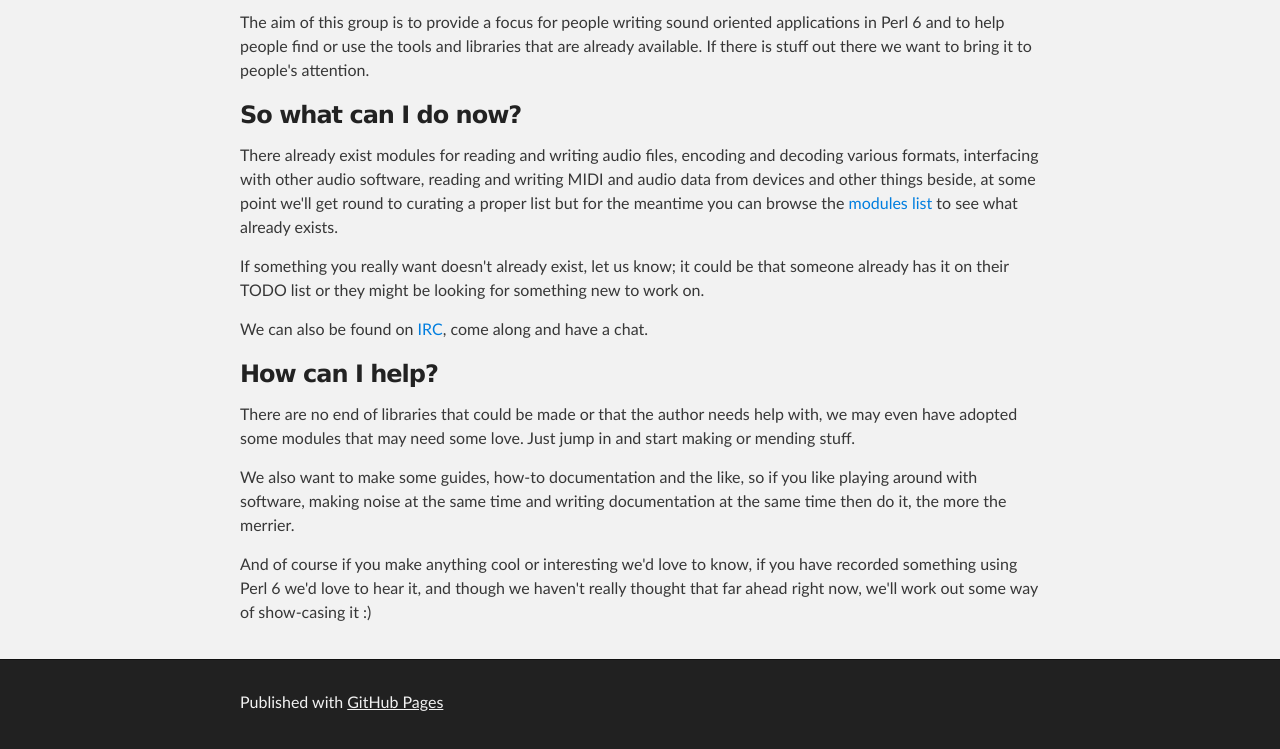
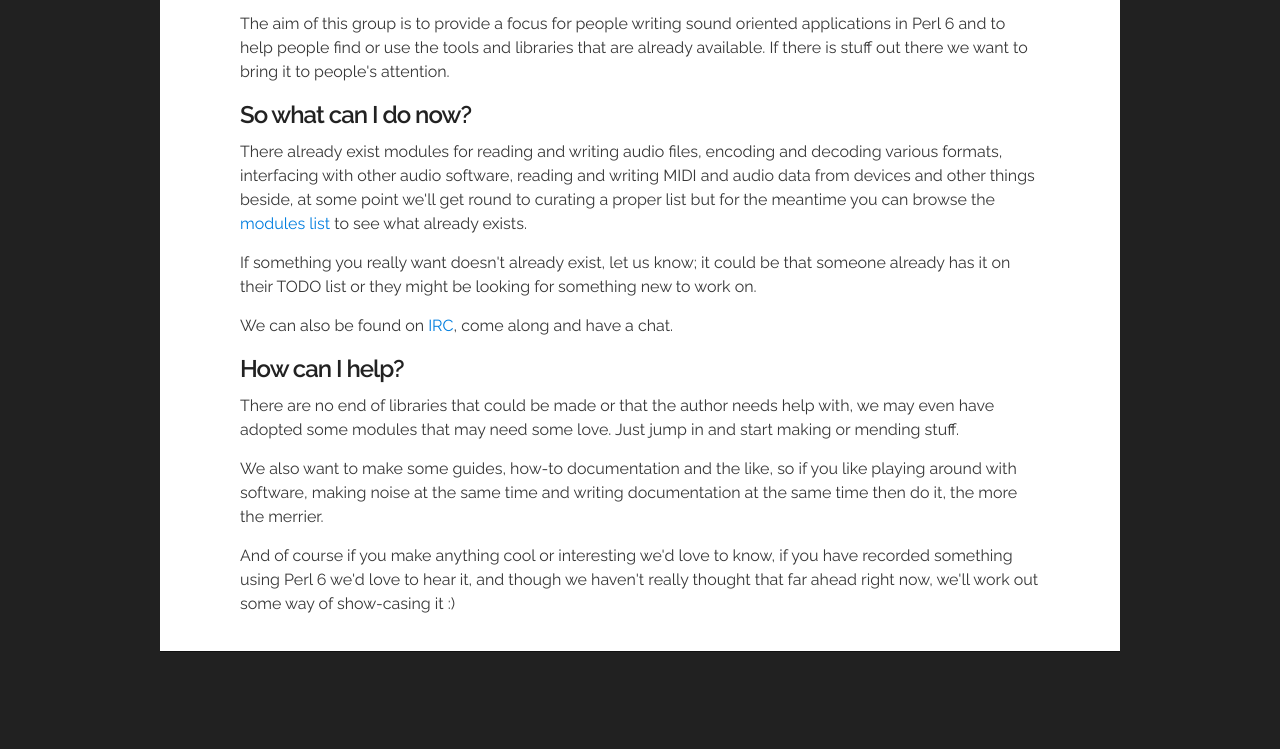
Before and after one commit to Perl6-Noise-Gang/Perl6-Noise-Gang.github.io, a plain HTML site: page index.html in a window 1280 px wide. Shown: the part 378-1127 px from the top of the page. After the commit the page ends 1070 px from the top, so only its background shows below. Drawn offline with nearby package versions, Linux system fonts and the light colour scheme.

Commit message:
Make it slightly prettier
Use skeleton

```diff
--- a/index.html
+++ b/index.html
@@ -1,18 +1,19 @@
 <!DOCTYPE html>
-<html>
+<html lang="en">
   <head>
     <meta charset='utf-8'>
     <meta http-equiv="X-UA-Compatible" content="chrome=1">
+	 <meta name="viewport" content="width=device-width, initial-scale=1">
     <meta name="description" content="Perl6-noise-gang.GitHub.io : Perl 6 Noise Gang">
-
+		<link href='http://fonts.googleapis.com/css?family=Raleway:400,300,600' rel='stylesheet' type='text/css' />
+		<link href="http://cdnjs.cloudflare.com/ajax/libs/skeleton/2.0.4/skeleton.css" rel="stylesheet" type="text/css" />
     <link rel="stylesheet" type="text/css" media="screen" href="stylesheets/stylesheet.css">
-
     <title>Perl 6 Noise Gang</title>
   </head>
 
   <body>
 
-    <!-- HEADER -->
+	<div class="container">
     <div id="header_wrap" class="outer">
         <header class="inner">
           <a id="forkme_banner" href="https://github.com/Perl6-Noise-Gang">View on GitHub</a>
@@ -66,8 +67,8 @@
     <!-- FOOTER  -->
     <div id="footer_wrap" class="outer">
       <footer class="inner">
-        <p>Published with <a href="https://pages.github.com">GitHub Pages</a></p>
       </footer>
     </div>
+	</div>
   </body>
 </html>
--- a/stylesheets/stylesheet.css
+++ b/stylesheets/stylesheet.css
@@ -25,7 +25,6 @@ time, mark, audio, video {
   margin: 0;
   padding: 0;
   border: 0;
-  font: inherit;
   vertical-align: baseline;
 }
 
@@ -53,7 +52,6 @@ body {
   color:#373737;
   background: #212121;
   font-size: 16px;
-  font-family: 'Myriad Pro', Calibri, Helvetica, Arial, sans-serif;
   line-height: 1.5;
   -webkit-font-smoothing: antialiased;
 }
@@ -62,7 +60,6 @@ h1, h2, h3, h4, h5, h6 {
   margin: 10px 0;
   font-weight: 700;
   color:#222222;
-  font-family: 'Lucida Grande', 'Calibri', Helvetica, Arial, sans-serif;
   letter-spacing: -1px;
 }
 
@@ -240,7 +237,6 @@ table {
  }
 
 th {
-  font-family: 'Lucida Grande', 'Helvetica Neue', Helvetica, Arial, sans-serif;
   padding: 10px;
   background: #373737;
   color: #fff;
@@ -355,7 +351,7 @@ Full-Width Styles
 }
 
 #main_content_wrap {
-  background: #f2f2f2;
+  background: #ffffff;
   border-top: 1px solid #111;
   border-bottom: 1px solid #111;
 }
```
